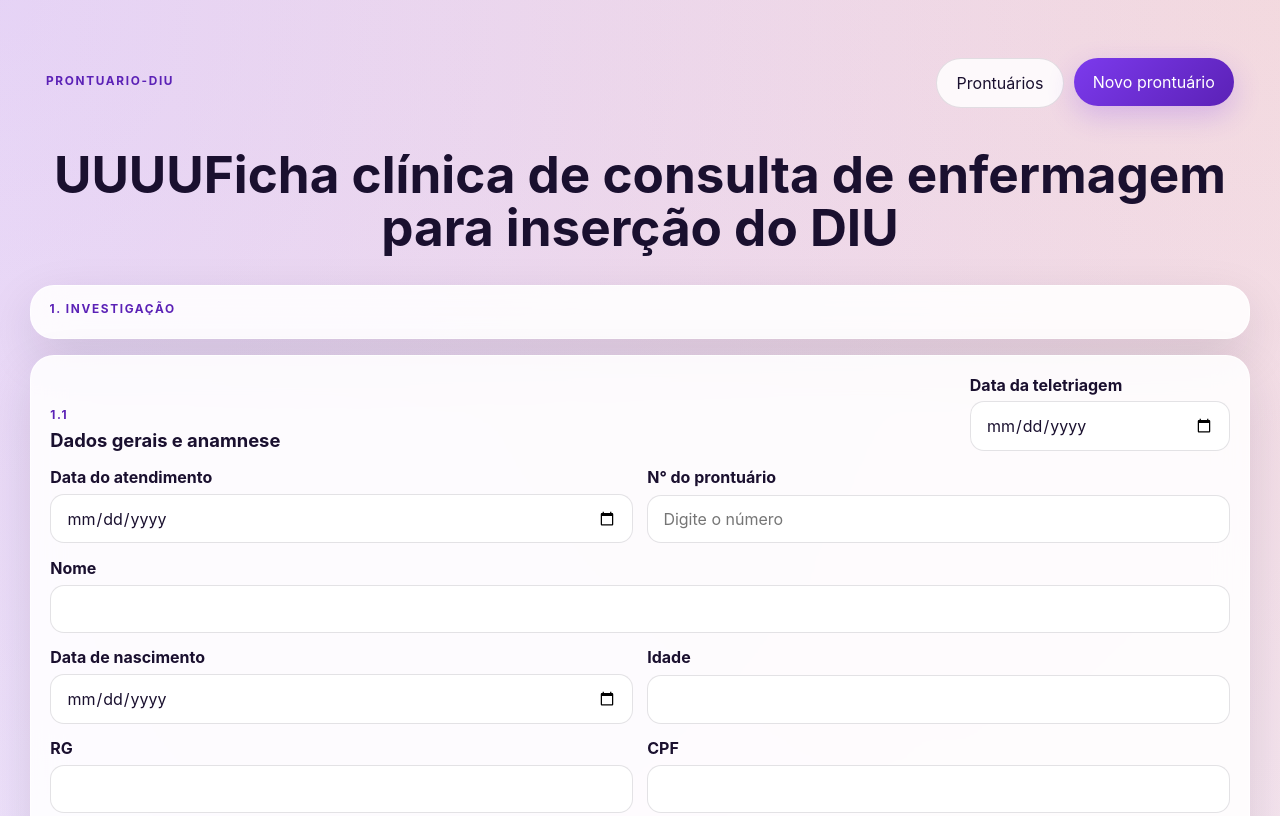
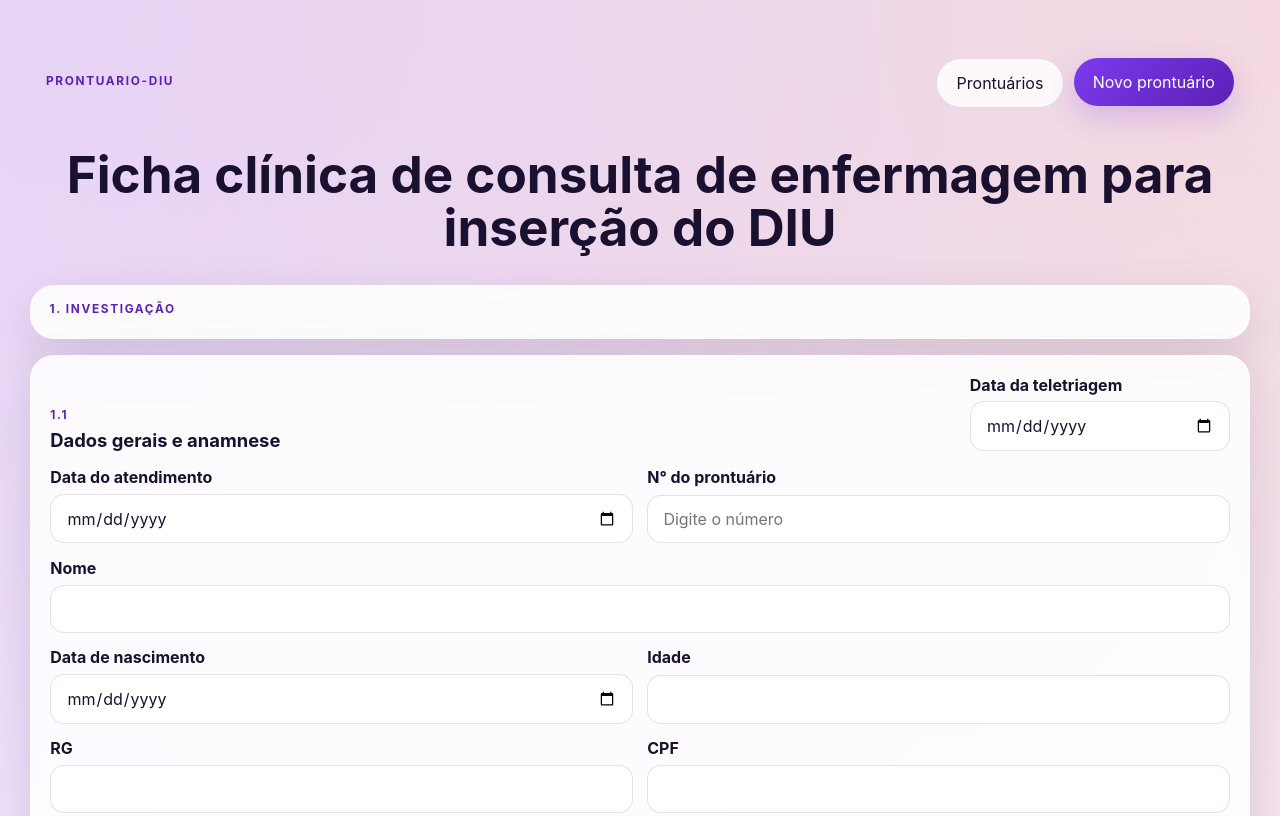
Before and after one commit to diogo-med/Pront-DIU, a plain HTML site: page index.html in a window 1280 px wide. Shown: the top 816 px of the page. Drawn offline with Linux system fonts and the light colour scheme.

Commit message:
test cache problem1

```diff
--- a/index.html
+++ b/index.html
@@ -23,7 +23,7 @@
         </div>
       </div>
 
-      <h1 style="text-align: center; margin: 0; width: 100%; max-width: none;">UUUUFicha clínica de consulta de enfermagem para inserção do DIU</h1>
+      <h1 style="text-align: center; margin: 0; width: 100%; max-width: none;">Ficha clínica de consulta de enfermagem para inserção do DIU</h1>
     </header>
 
     <main class="content">
```
